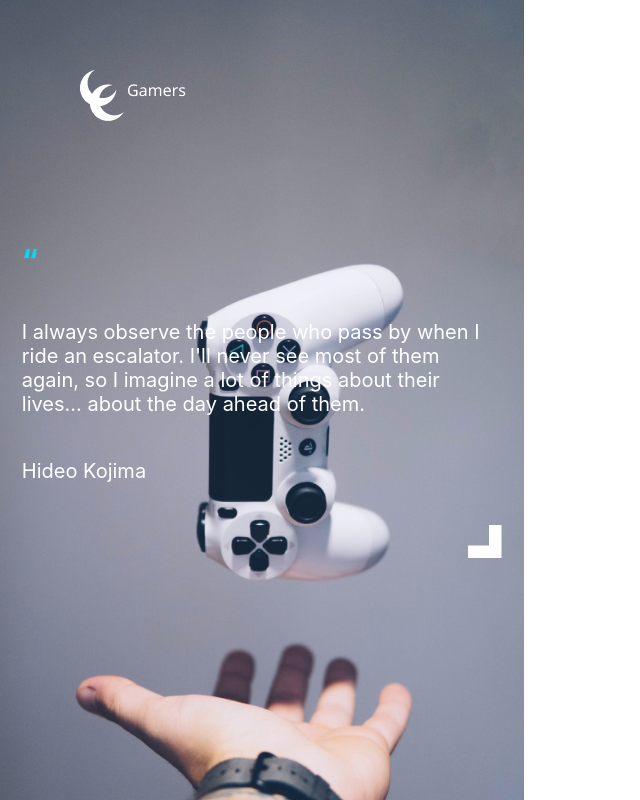
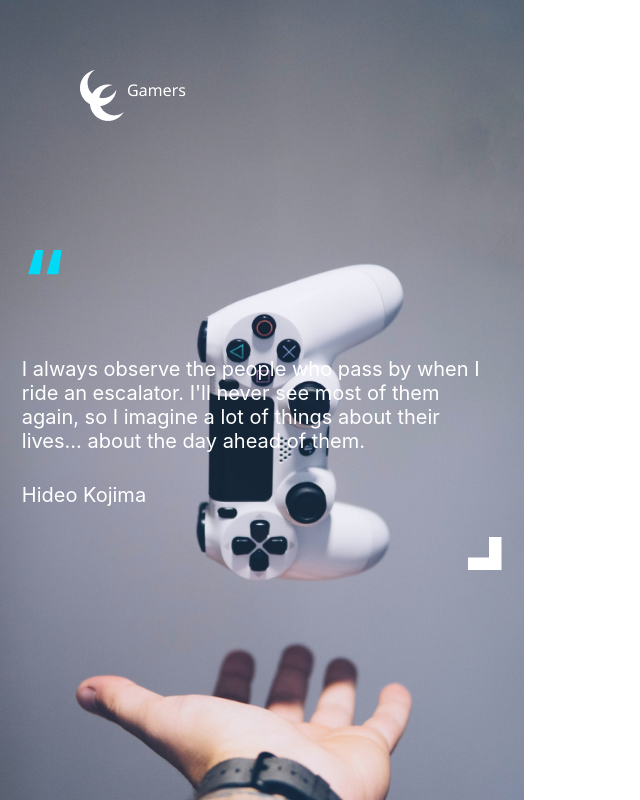
Before and after one commit to MohammedTAgha/registaratoin_task, a React (Create React App) app: page / in a window 1280 px wide. Shown: the whole page, without its empty margins (0-640 px from the left). Built offline with nearby package versions, Linux system fonts and the light colour scheme.

Commit message:
update qoute

```diff
--- a/src/Components/Qute/Qute.jsx
+++ b/src/Components/Qute/Qute.jsx
@@ -1,6 +1,6 @@
 import React, { Component } from 'react'
 import Container from '../Container/Container'
-import { Body, Heading } from '../Typo'
+import { Body, Heading1 } from '../Typo'
 import st from './Qute.module.css'
 import corner from '../../assets/corner.png'
 export default class Qute extends Component {
@@ -9,9 +9,9 @@ export default class Qute extends Component {
         <>
 
       <Container alignItems="flex-start" justifyContent="space-evenly" height="400px">
-        <Heading color={"#00DAF7"} >
+        <Heading1 color={"#00DAF7"} >
          “
-        </Heading>
+        </Heading1>
         <Body color="#fff" className={st.intro} >
         I always observe the people who pass by when I ride an escalator. I'll never see most of them again, so I imagine a lot of things about their lives... about the day ahead of them.
         </Body>
```
